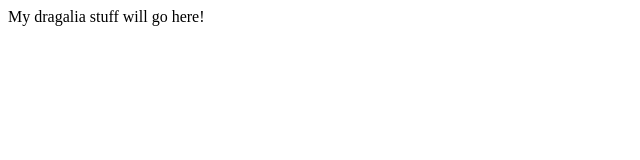
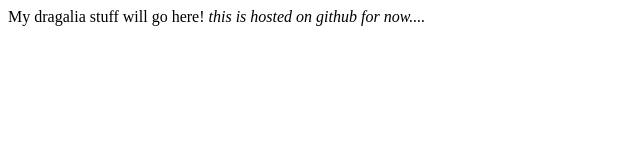
Before and after one commit to Kotenpan94/kotenpan94.github.io, a plain HTML site: page index.html in a window 1280 px wide. Shown: the whole page, without its empty margins (0-640 px from the left). Drawn offline with Linux system fonts and the light colour scheme.

Commit message:
initial commit

```diff
--- a/index.html
+++ b/index.html
@@ -7,5 +7,6 @@
 
 My dragalia stuff will go here!
 
+<i>this is hosted on github for now....</i>
 </body>
 </html>
```
